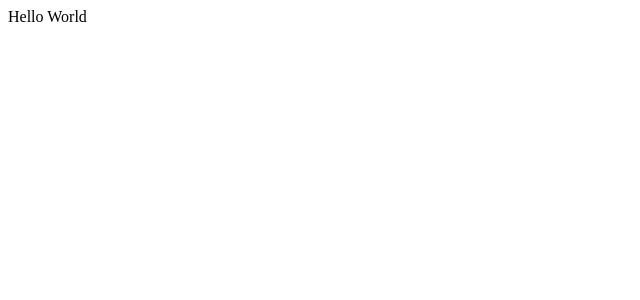
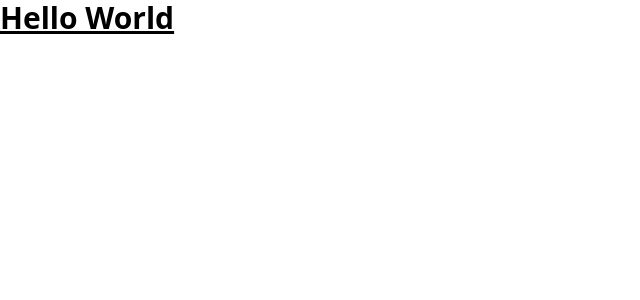
Before and after one commit to oliviacweb/pryon-project-iss, a React (Create React App) app: page / in a window 1280 px wide. Shown: the top 300 px of the page, without its empty margins (0-640 px from the left). Built offline with nearby package versions, Linux system fonts and the light colour scheme.

Commit message:
add sass and tailwind

```diff
--- a/package.json
+++ b/package.json
@@ -13,6 +13,8 @@
     "react": "^18.2.0",
     "react-dom": "^18.2.0",
     "react-scripts": "5.0.1",
+    "sass": "^1.64.2",
+    "tailwindcss": "^3.3.3",
     "typescript": "^4.4.2",
     "web-vitals": "^2.1.0"
   },
--- a/src/App.tsx
+++ b/src/App.tsx
@@ -3,9 +3,7 @@
 
 function App() {
   return (
-    <div className="App">
-     Hello World
-    </div>
+    <h1 className="text-3xl font-bold underline">Hello World</h1>
   );
 }
 
--- a/src/index.tsx
+++ b/src/index.tsx
@@ -2,6 +2,8 @@
 import ReactDOM from 'react-dom/client';
 import App from './App';
 import reportWebVitals from './reportWebVitals';
+import './styles/global.scss';
+
 
 const root = ReactDOM.createRoot(
   document.getElementById('root') as HTMLElement
--- /dev/null
+++ b/src/styles/_settings.scss
@@ -0,0 +1,5 @@
+// Colors
+$primary: #04273d;
+$secondary: #f472b6;
+$text: #777777;
+$text-grey: #acacac;
--- /dev/null
+++ b/src/styles/global.scss
@@ -0,0 +1,5 @@
+@import "./settings";
+
+@tailwind base;
+@tailwind components;
+@tailwind utilities;
--- /dev/null
+++ b/tailwind.config.js
@@ -0,0 +1,8 @@
+/** @type {import('tailwindcss').Config} */
+module.exports = {
+    content: ['./src/**/*.{js,jsx,ts,tsx}'],
+    theme: {
+      extend: {}
+    },
+    plugins: []
+  }
```
Also changed, not shown: 1 other file (tests, documents, lock files or other folders).
